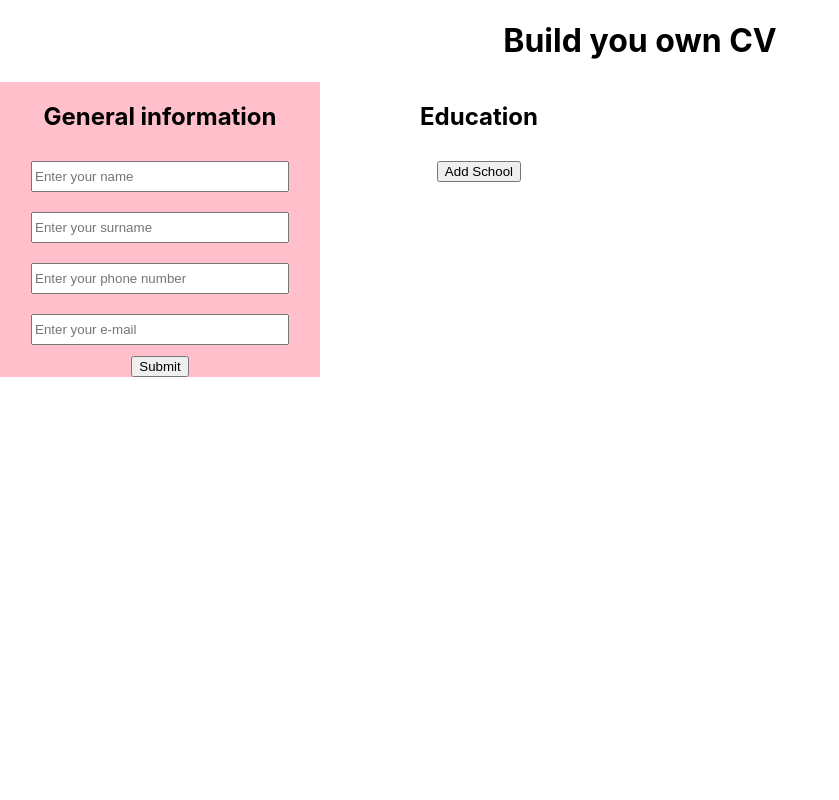
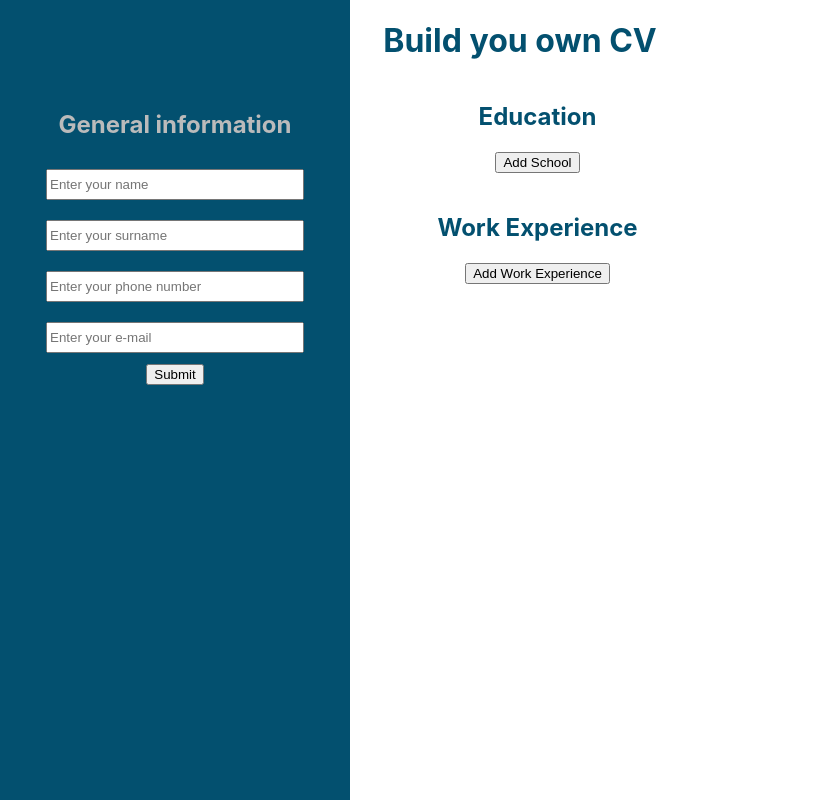
Before and after one commit to annagiuliam/cv-application, a React (Create React App) app: page / in a window 1280 px wide. Shown: the whole page, without its empty margins (0-839 px from the left). Built offline with nearby package versions, Linux system fonts and the light colour scheme.

Commit message:
completed work section and style

```diff
--- a/src/App.css
+++ b/src/App.css
@@ -1,37 +1,64 @@
 .App {
   text-align: center;
+}
 
-}
-button {
-  margin: 10px;
-}
 .buttonDiv {
   text-align: center;
-  }
+}
 
 .appContainer {
+  width: 950px;
   display: grid;
   text-align: center;
   grid-template-columns: 1fr 3fr;
+
   grid-template-areas:
   "header header"
   "sidebar content"
 }
 
 .header {
+  margin-left: 90px;
   grid-area: header;
   justify-self: center;
 }
+
+h1, h2 {
+  color:  #03506f;
+}
 .generalSection {
-  background-color: pink;
+  background-color: #03506f;
   grid-area: sidebar;
   text-align: center;
+  width: 350px;
+  height: 100%;
+  position: fixed;
+  z-index: 1;
+  top: 0;
+  left: 0;
+  overflow-x: hidden;
+  padding-top: 20px;
 }
-.educationSection {
+.generalFormHeader {
+  margin-top: 90px;
+  color: #bbbbbb;
+}
+
+.contentSection {
+  margin-left: 150px;
   grid-area: content;
+  display: flex;
+  flex-direction: column;
+
+  align-items: flex-start;
+}
+.educationSection, .workSection {
   justify-self: start;
-  margin-left: 100px;
+  width: 300px;
+}
 
+.workSection {
+  margin-top: 20px;
 }
 
 .formDiv {
@@ -51,14 +78,14 @@ form {
   margin: 10px;
 }
 
-
 .generalInfoDiv {
   display: grid;
   grid-template-columns: 1fr 1fr;
   grid-gap: 10px;
   margin: 15px;
+  color: #bbbbbb;
+}
 
-}
 #nameLabel, #surnameLabel, #phoneLabel, #emailLabel {
   justify-self: end;
 }
@@ -66,10 +93,8 @@ form {
   justify-self: start;
 }
 
-
-.eduItem {
-  grid-area: box;
-
+.eduItem, .workItem {
+  margin-top: 10px;
   display: grid;
   grid-template-columns: 1fr 1fr;
   grid-gap: 10px;
@@ -78,24 +103,21 @@ form {
   "date date"
   "locationLabel locationData"
   "infoLabel infoData"
+  "tasksLabel tasksData"
   "btns btns"
-}
-.educationHeader {
-  grid-area: title;
-}
-.addBtnDiv {
-  grid-area: btn;
 }
 
 #dates {
   grid-area: date;
   justify-self: center;
 }
-#schoolLabel {
+
+#schoolLabel, #employerLabel {
   grid-area: locationLabel;
   justify-self: end;
 }
-#schoolData {
+
+#schoolData, #employerData {
   grid-area: locationData;
   justify-self: start;
 }
@@ -109,53 +131,18 @@ form {
   grid-area : infoData;
   justify-self: start;
 }
+#tasksLabel {
+  grid-area: tasksLabel;
+  justify-self: end;
+
+}
+#tasksData {
+  text-align: start;
+  grid-area: tasksData;
+  justify-self: start;
+}
 .buttonsDiv {
   text-align: center;
   grid-area: btns;
   justify-self: center;
 }
-
-
-
-/* #eduDelBtn {
-  grid-area: deleteBtn;
-}
-
-#eduEditBtn {
-  grid-area: editBtn;
-} */
-
-/* .App-logo {
-  height: 40vmin;
-  pointer-events: none;
-}
-
-@media (prefers-reduced-motion: no-preference) {
-  .App-logo {
-    animation: App-logo-spin infinite 20s linear;
-  }
-}
-
-.App-header {
-  background-color: #282c34;
-  min-height: 100vh;
-  display: flex;
-  flex-direction: column;
-  align-items: center;
-  justify-content: center;
-  font-size: calc(10px + 2vmin);
-  color: white;
-}
-
-.App-link {
-  color: #61dafb;
-}
-
-@keyframes App-logo-spin {
-  from {
-    transform: rotate(0deg);
-  }
-  to {
-    transform: rotate(360deg);
-  }
-} */
--- a/src/App.js
+++ b/src/App.js
@@ -4,7 +4,8 @@ import React, { Component } from "react";
 
 import Header from "./components/Header";
 import GeneralForm from "./components/GeneralForm";
-import Education from "./components/Education"
+import Education from "./components/Education";
+import Work from "./components/Work";
 
 
 class App extends Component {
@@ -18,7 +19,11 @@ class App extends Component {
       <div className="appContainer">
         <Header />
         <GeneralForm />
-        <Education />
+        <div className="contentSection">
+          <Education />
+          <Work />
+        </div>
+
       </div>
 
 
--- a/src/components/Education.js
+++ b/src/components/Education.js
@@ -8,26 +8,28 @@ class Education extends Component {
         super(props);
 
         this.state = {
-
-            editActive : false,
+            formActive : false,
             educationList : [],
             currentId : "",
             startDate : "",
             endDate : "",
             school : "",
             title: "",
-
         }
         this.handleChange = this.handleChange.bind(this);
         this.handleSubmit = this.handleSubmit.bind(this);
         this.renderForm = this.renderForm.bind(this);
         this.handleDelete = this.handleDelete.bind(this);
         this.handleEdit = this.handleEdit.bind(this);
+    }
 
+    renderForm(event) {
+        this.setState({
+            formActive : true
+        })
     }
 
     handleChange(event) {
-        event.preventDefault();
         const target = event.target;
         const value = target.value;
         const name = target.name;
@@ -40,9 +42,8 @@ class Education extends Component {
     handleSubmit(event) {
         event.preventDefault()
 
-
         let edu = [{
-            id: uniqid(),
+            currentId: uniqid(),
             startDate: this.state.startDate,
             endDate : this.state.endDate,
             school : this.state.school,
@@ -54,33 +55,25 @@ class Education extends Component {
             educationList : this.state.educationList
                                                     .concat(edu)
                                                     .sort((a, b) => new Date (b.endDate) - new Date (a.endDate)),
-            id: "",
+            currentId: "",
             startDate: "",
             endDate : "",
             school : "",
             title : ""
 
         })
-
-      console.log(this.state);
-    }
-
-    renderForm(event) {
-        this.setState({
-            formActive : true
-        })
     }
 
     handleDelete(schoolId) {
-        let filteredArray = this.state.educationList.filter(item => item.id !== schoolId)
+        let filteredArray = this.state.educationList.filter(item => item.currentId !== schoolId)
         this.setState({educationList: filteredArray});
     }
 
     handleEdit(schoolId) {
-        const currSchool = this.state.educationList.find(item => item.id === schoolId);
+        const currSchool = this.state.educationList.find(item => item.currentId === schoolId);
         this.setState({
             formActive : true,
-            currentId : currSchool.id,
+            currentId : currSchool.currentId,
             startDate : currSchool.startDate,
             endDate : currSchool.endDate,
             school : currSchool.school,
@@ -89,43 +82,33 @@ class Education extends Component {
         this.handleDelete(schoolId);
     }
 
-
-
     render(){
-
         const { formActive, educationList} = this.state;
 
-
         return(
-
             <div className="educationSection">
                 <h2 className="educationHeader">Education</h2>
                 <div className="addBtnDiv">
                     <button  onClick={this.renderForm}>Add School</button>
                 </div>
                 {formActive && <EducationForm
-                info={this.state}
-                onSubmit={this.handleSubmit}
-                onChange={this.handleChange}
+                    info={this.state}
+                    onSubmit={this.handleSubmit}
+                    onChange={this.handleChange}
                 /> }
 
                 {educationList.map((school) => {
                     return (
-                        <EducationInfo key={school.id}
-                        info={school}
-                        onDelete={() => this.handleDelete(school.id)}
-                        onEdit={() => this.handleEdit(school.id)}
+                        <EducationInfo key={school.currentId}
+                            info={school}
+                            onDelete={() => this.handleDelete(school.currentId)}
+                            onEdit={() => this.handleEdit(school.currentId)}
                         />
                     )
                 })}
             </div>
-
         )
-
-
     }
-
-
 }
 
 export default Education;
--- /dev/null
+++ b/src/components/Work.js
@@ -0,0 +1,119 @@
+import React, {Component} from "react";
+import WorkForm from "./WorkForm";
+import WorkInfo from "./WorkInfo";
+import uniqid from "uniqid";
+
+class Work extends Component {
+    constructor(props) {
+        super(props);
+
+        this.state = {
+            formActive : false,
+            workList : [],
+            currentId : "",
+            startDate : "",
+            endDate : "",
+            employer : "",
+            title: "",
+            tasks : ""
+        }
+
+        this.renderForm = this.renderForm.bind(this);
+        this.handleChange = this.handleChange.bind(this);
+        this.handleSubmit = this.handleSubmit.bind(this);
+        this.handleDelete = this.handleDelete.bind(this);
+        this.handleEdit = this.handleEdit.bind(this);
+    }
+
+    renderForm(event) {
+        this.setState({
+            formActive : true
+        })
+    }
+
+    handleChange(event) {
+        const target = event.target;
+        const value = target.value;
+        const name = target.name;
+
+        this.setState({
+            [name]:value
+        });
+    }
+
+    handleSubmit(event) {
+        event.preventDefault()
+
+        let wk = [{
+            currentId: uniqid(),
+            startDate: this.state.startDate,
+            endDate : this.state.endDate,
+            employer : this.state.employer,
+            title : this.state.title,
+            tasks : this.state.tasks
+        }]
+
+        this.setState({
+            formActive : false,
+            workList : this.state.workList
+                                        .concat(wk)
+                                        .sort((a, b) => new Date (b.endDate) - new Date (a.endDate)),
+            currentId: "",
+            startDate: "",
+            endDate : "",
+            employer : "",
+            title : "",
+            tasks : ""
+
+        })
+    }
+
+    handleDelete(workId) {
+        let filteredArray = this.state.workList.filter(item => item.currentId !== workId)
+        this.setState({workList: filteredArray});
+    }
+
+    handleEdit(workId) {
+        const currWork = this.state.workList.find(item => item.currentId === workId)
+        this.setState({
+            formActive : true,
+            currentId: currWork.currentId,
+            startDate: currWork.startDate,
+            endDate : currWork.endDate,
+            employer : currWork.employer,
+            title : currWork.title,
+            tasks : currWork. tasks
+        })
+        this.handleDelete(workId);
+    }
+
+    render() {
+        const {formActive, workList} = this.state;
+        return (
+            <div className="workSection">
+                <h2>Work Experience</h2>
+                <div className="addBtnDiv">
+                    <button  onClick={this.renderForm}>Add Work Experience</button>
+                </div>
+                {formActive &&
+                <WorkForm
+                    info={this.state}
+                    onChange={this.handleChange}
+                    onSubmit={this.handleSubmit}
+                />}
+
+                {workList.map((work) => {
+                    return (
+                        <WorkInfo key={work.currentId}
+                            info={work}
+                            onDelete={() => this.handleDelete(work.currentId)}
+                            onEdit={() => this.handleEdit(work.currentId)}
+                        />
+                    )
+                })}
+            </div>
+        )
+    }
+}
+
+export default Work;
--- /dev/null
+++ b/src/components/WorkForm.js
@@ -0,0 +1,20 @@
+import React from "react";
+
+const WorkForm = (props) => {
+
+    const {employer, title, tasks, startDate, endDate} = props.info
+    return (
+        <div className="formDiv">
+            <form onSubmit={props.onSubmit}>
+                <input type="text" name="employer" value={employer} className="formInput" onChange={props.onChange} placeholder="Enter the employer name" required></input>
+                <input type="text" name="title" value={title} className="formInput" onChange={props.onChange} placeholder="Enter the position title"  required></input>
+                <input type="date" name="startDate" value={startDate} className="formInput" onChange={props.onChange} placeholder="Enter the start date"  required></input>
+                <input type="date" name="endDate" value={endDate} className="formInput" onChange={props.onChange} placeholder="Enter the finish date"  required></input>
+                <textarea rows="3" cols="29" name="tasks" value={tasks} className="formTextArea" onChange={props.onChange} placeholder="Describe your tasks"  required></textarea>
+                <input type="submit" value="Submit" />
+            </form>
+        </div>
+    )
+}
+
+export default WorkForm;
--- /dev/null
+++ b/src/components/WorkInfo.js
@@ -0,0 +1,33 @@
+import React from "react";
+import { format } from 'date-fns';
+
+const WorkInfo = (props) => {
+
+    function formatDate(date) {
+            const dateInfo = date.split("-");
+            const formDate = format(new Date(dateInfo[0], dateInfo[1] - 1, dateInfo[2]), "PP");
+            return formDate;
+    }
+
+    const {startDate, endDate, employer, title, tasks} = props.info;
+    const formStart = formatDate(startDate);
+    const formEnd = formatDate(endDate);
+
+    return (
+        <div className="workItem">
+            <div className="workInfo" id="dates">{formStart} - {formEnd}</div>
+            <div className="workInfo" id="employerLabel">Employer:</div>
+            <div className="workInfo" id="employerData">{employer}</div>
+            <div className="workInfo" id="titleLabel">Title:</div>
+            <div className="workInfo" id="titleData">{title}</div>
+            <div className="workInfo" id="tasksLabel">Tasks:</div>
+            <div className="workInfo" id="tasksData">{tasks}</div>
+            <div className="buttonsDiv">
+                <button id="workDelBtn" onClick={props.onDelete}>Delete</button>
+                <button id="workEditBtn" onClick={props.onEdit}>Edit</button>
+            </div>
+        </div>
+    )
+ }
+
+export default WorkInfo;
```
Also changed, not shown: src/components/EducationInfo.js (+4 -8 lines), src/components/GeneralForm.js (+0 -8 lines), 1 other file (tests, documents, lock files or other folders).
